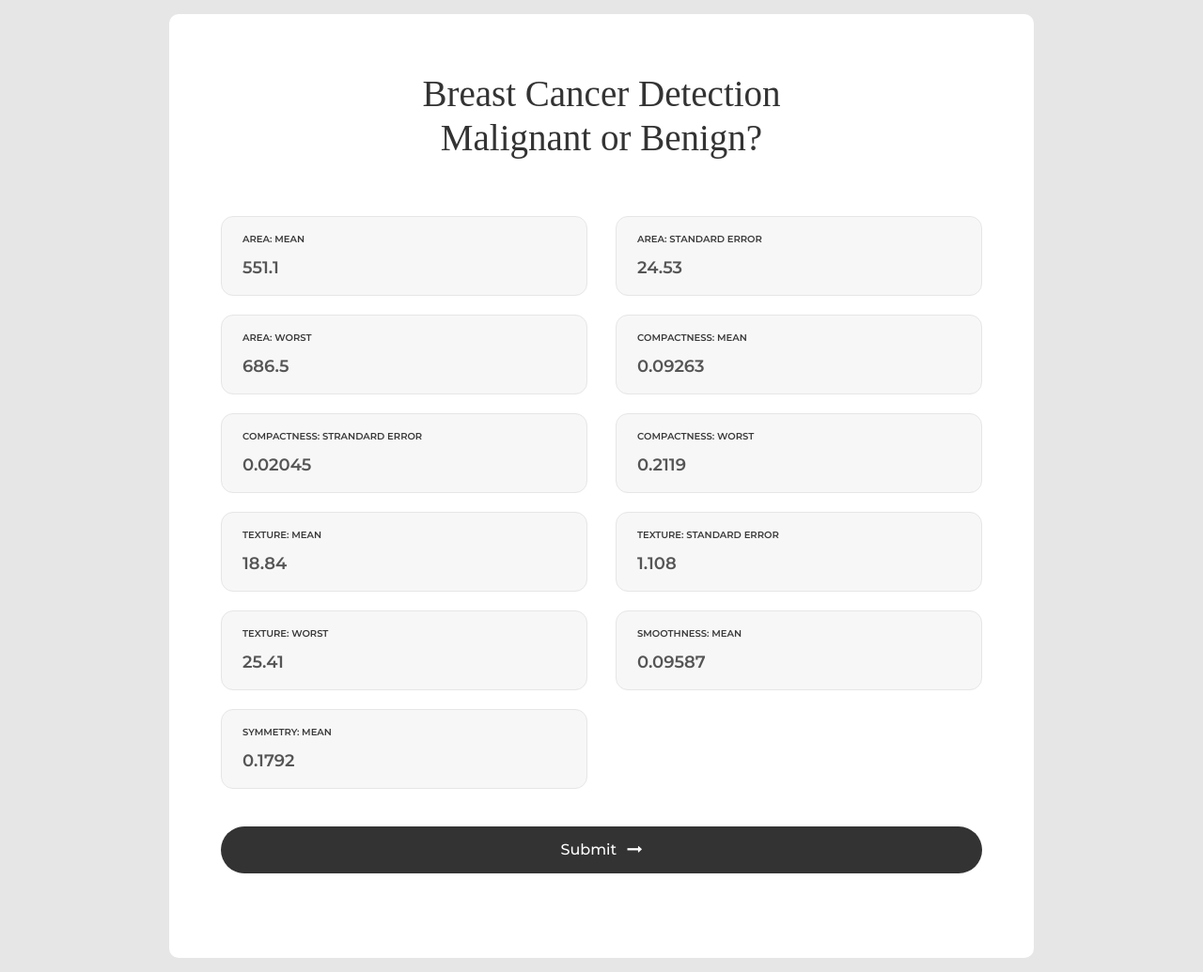
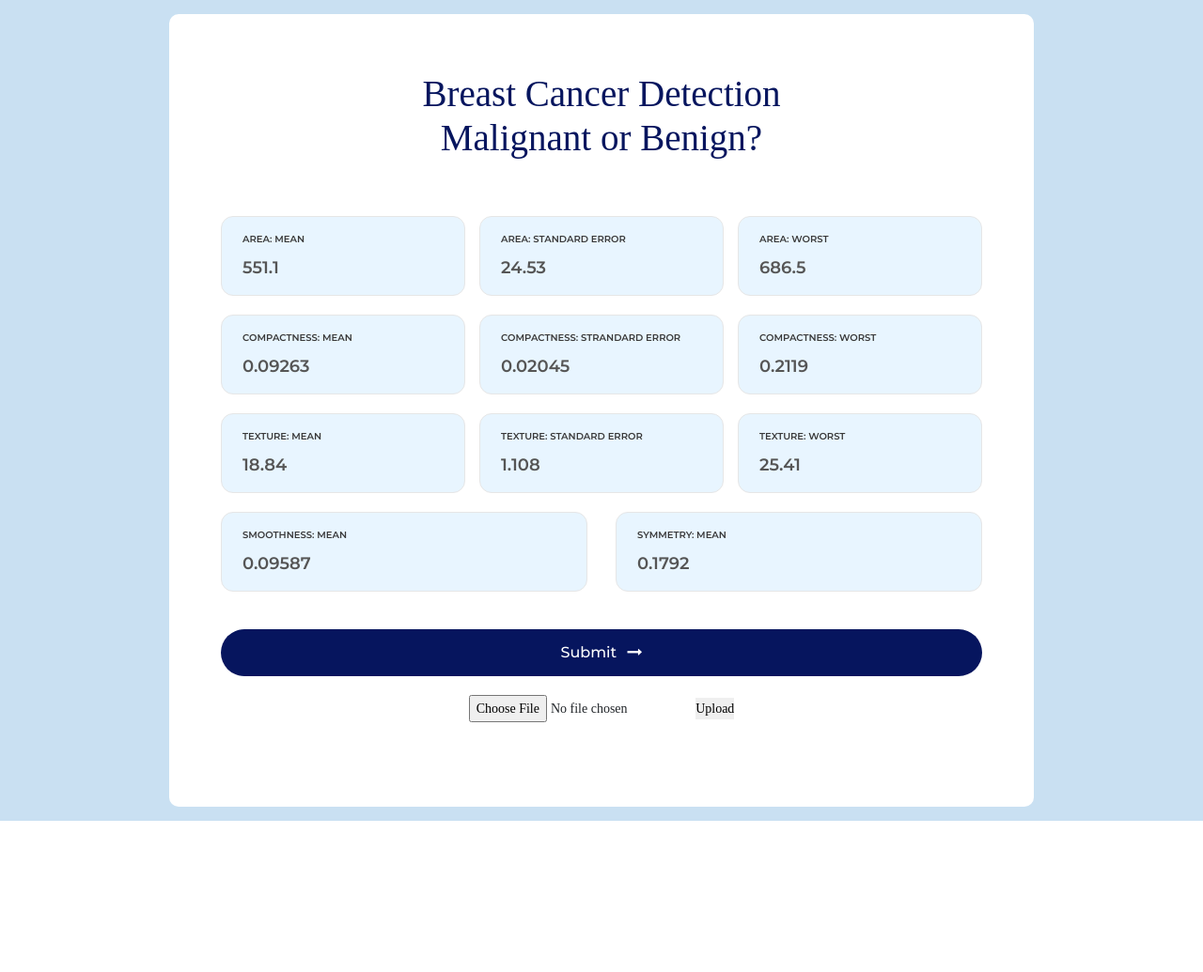
Before and after one commit to MichelMajdalani/mais202_finalProject, a Flask app: page / in a window 1280 px wide. Shown: the whole page at 94% size. After the commit the page ends 874 px from the top, so only its background shows below. Run offline with Flask 2, Linux system fonts and the light colour scheme; parts of the project's set-up code (start-up, migrations or seed data) failed here and were passed over; some libraries are stand-ins or nearby versions; some web fonts are replaced.

Commit message:
Latest update

```diff
--- a/Final_Project/app.py
+++ b/Final_Project/app.py
@@ -1,9 +1,14 @@
-from flask import Flask, render_template, request, url_for, jsonify, send_file, redirect
+from flask import Flask, render_template, request, url_for, jsonify, send_file, redirect, send_from_directory
+from werkzeug.utils import secure_filename
 from predictor import Predictor
 from state import StateTracker
 
+UPLOAD_FOLDER = 'model/'
+ALLOWED_EXTENSIONS = set(['csv'])
 # initialize flask app
 app = Flask(__name__)
+app.config['DEBUG'] = True
+app.config['UPLOAD_FOLDER'] = UPLOAD_FOLDER
 
 # initialize the predictor object
 predictor = Predictor()
@@ -29,5 +34,37 @@ def index():
         return render_template('index.html', state=state_tracker.state)
 
 
+def allowed_file(filename):
+    return '.' in filename and \
+           filename.rsplit('.', 1)[1].lower() in ALLOWED_EXTENSIONS
+
+
+@app.route('/', methods=['GET', 'POST'])
+def upload_file():
+    if request.method == 'POST':
+        # check if the post request has the file part
+        if 'file' not in request.files:
+            flash('No file part')
+            return redirect(request.url)
+        file = request.files['file']
+        # if user does not select file, browser also
+        # submit a empty part without filename
+        if file.filename == '':
+            flash('No selected file')
+            return redirect(request.url)
+        if file and allowed_file(file.filename):
+            filename = secure_filename(file.filename)
+            file.save(os.path.join(app.config['UPLOAD_FOLDER'], filename))
+            return redirect(url_for('uploaded_file',
+                                    filename=filename))
+    return
+
+
+@app.route('/')
+def uploaded_file(filename):
+    return send_from_directory(app.config['UPLOAD_FOLDER'],
+                               filename)
+
+
 if __name__ == '__main__':
     app.run(debug=True, use_reloader=True)
--- a/Final_Project/static/css/main.css
+++ b/Final_Project/static/css/main.css
@@ -51,7 +51,7 @@ a {
 	font-family: Poppins-Regular;
 	font-size: 14px;
 	line-height: 1.7;
-	color: #666666;
+	color: ##06155e;
 	margin: 0px;
 	transition: all 0.4s;
 	-webkit-transition: all 0.4s;
@@ -76,7 +76,7 @@ p {
 	font-family: Poppins-Regular;
 	font-size: 14px;
 	line-height: 1.7;
-	color: #666666;
+	color: ##06155e;
 	margin: 0px;
 }
 
@@ -158,7 +158,7 @@ iframe {
 [ Utility ]*/
 
 .bg0 {background-color: #fff;}
-.bg1 {background-color: #f7f7f7;}
+.bg1 {background-color: #e8f5ff;}
 
 
 /*//////////////////////////////////////////////////////////////////
@@ -176,7 +176,7 @@ iframe {
   justify-content: center;
   align-items: center;
   padding: 15px;
-  background: #e6e6e6;
+  background: #c9e0f2;
 
 }
 
@@ -208,7 +208,7 @@ iframe {
   width: 100%;
   font-family: Montserrat-Black;
   font-size: 39px;
-  color: #333333;
+  color: #06155e;
   line-height: 1.2;
   text-align: center;
   padding-bottom: 59px;
@@ -229,6 +229,10 @@ iframe {
 }
 
 .rs1-wrap-input100 {
+  width: calc((100% - 30px) / 3);
+}
+
+.rs1-wrap-input101 {
   width: calc((100% - 30px) / 2);
 }
 
@@ -238,6 +242,7 @@ iframe {
   color: #393939;
   line-height: 1.5;
   text-transform: uppercase;
+  text-align: center;
 }
 
 .input100 {
@@ -299,7 +304,7 @@ textarea.input100 {
   padding: 0 20px;
   width: 100%;
   height: 50px;
-  background-color: #333333;
+  background-color: #06155e;
   border-radius: 25px;
 
   font-family: Montserrat-Medium;
@@ -321,7 +326,7 @@ textarea.input100 {
 }
 
 .contact100-form-btn:hover {
-  background-color: #00ad5f;
+  background-color: #aad6ff;
 }
 
 .contact100-form-btn:hover i {
--- a/Final_Project/templates/index.html
+++ b/Final_Project/templates/index.html
@@ -19,6 +19,7 @@
 					Breast Cancer Detection</br> Malignant or Benign? {{ state.result }}
 				</span>
 
+				<!-- <div class="rs1-wrap-input101">Area</div> -->
 				<div class="wrap-input100 validate-input bg1 rs1-wrap-input100">
 					<span class="label-input100">Area: mean</span>
 					<input class="input100" type="number" name="area_mean" value="{{ state.area_mean }}">
@@ -34,6 +35,7 @@
 					<input class="input100" type="number" name="area_worst" value="{{ state.area_worst }}">
 				</div>
 
+				<!-- <div class="rs1-wrap-input101">Compactness</div> -->
 				<div class="wrap-input100 validate-input bg1 rs1-wrap-input100">
 					<span class="label-input100">Compactness: mean</span>
 					<input class="input100" type="number" name="compactness_mean" value="{{ state.compactness_mean }}">
@@ -49,6 +51,7 @@
 					<input class="input100" type="number" name="compactness_worst" value="{{ state.compactness_worst }}">
 				</div>
 
+				<!-- <div class="rs1-wrap-input101">Texture</div> -->
 				<div class="wrap-input100 validate-input bg1 rs1-wrap-input100">
 					<span class="label-input100">Texture: mean</span>
 					<input class="input100" type="number" name="texture_mean" value="{{ state.texture_mean }}">
@@ -64,12 +67,14 @@
 					<input class="input100" type="number" name="texture_worst" value="{{ state.texture_worst }}">
 				</div>
 
-				<div class="wrap-input100 validate-input bg1 rs1-wrap-input100">
+				<!-- <div class="rs1-wrap-input101">Smoothness</div> -->
+				<div class="wrap-input100 validate-input bg1 rs1-wrap-input101">
 					<span class="label-input100">Smoothness: mean</span>
 					<input class="input100" type="number" name="smoothness_mean" value="{{ state.smoothness_mean }}">
 				</div>
 
-				<div class="wrap-input100 validate-input bg1 rs1-wrap-input100">
+				<!-- <div>Symmetry</div> -->
+				<div class="wrap-input100 validate-input bg1 rs1-wrap-input101">
 					<span class="label-input100">Symmetry: mean</span>
 					<input class="input100" type="number" name="symmetry_mean" value="{{ state.symmetry_mean }}">
 				</div>
@@ -83,6 +88,13 @@
 					</button>
 				</div>
 
+				<div class="container-contact100-form-btn">
+					<div method=post enctype=multipart/form-data>
+					 <p><input type=file name=file>
+							<input type=submit value=Upload>
+				 	</div>
+			</div>
+
 			</form>
 		</div>
 	</div>
```
Also changed, not shown: 1 other file.
